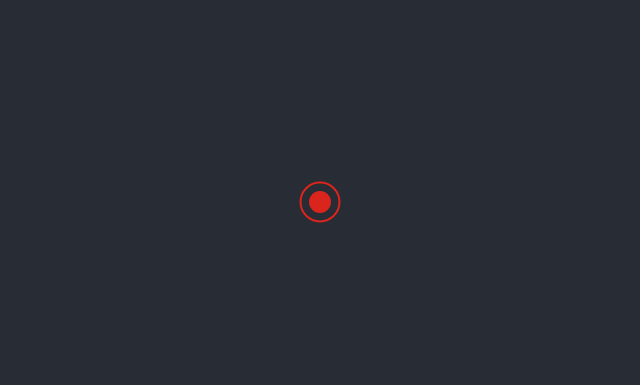
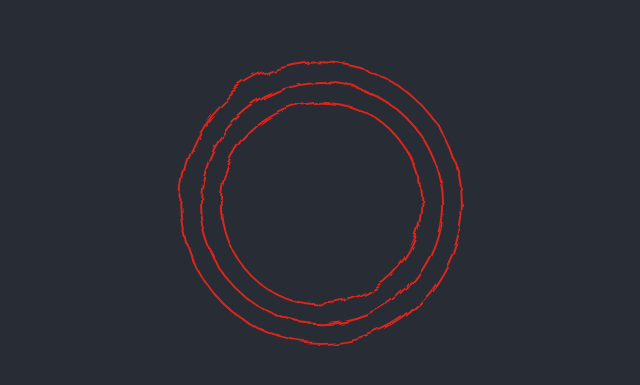
Before and after one commit to avroshk/tree-rings, a React (Create React App) app: page / in a window 1280 px wide. Shown: the part 195-580 px from the top of the page, without its empty margins (320-960 px from the left). Built offline with nearby package versions, Linux system fonts and the light colour scheme.

Commit message:
Using turbulence to animate squiggly lines

```diff
--- a/src/SVGRenderer.js
+++ b/src/SVGRenderer.js
@@ -1,35 +1,78 @@
-import React, { useState } from 'react';
+import React, { useState, useEffect, useRef } from 'react';
 import { useSpring, animated } from 'react-spring';
+import { Spring, config } from 'react-spring/renderprops';
 
 // variable for the namespace
 const svgns = "http://www.w3.org/2000/svg";
-const dx = 3;
-const dy = 3;
+
 const SVGRenderer = () => {
-  const [open, toggle] = useState(false);
-  const [h, setH] = useState(1);
-  const [v, setV] = useState(1);
+  const [direction, toggleDirection] = useState(false);
+  const [reset, setReset] = useState(false);
+  const [filterId, setFilterId] = useState(1);
+  const pathRef = useRef();
 
-  const { freq, verticalM, horizontalM, opacity } = useSpring({
-    reverse: open,
-    from: { verticalM: 200+dy*v, horizontalM: 200+dx*h, freq: '28.0'},
-    to: { verticalM: 200-dy*v, horizontalM: 200-dx*h, freq: '15.0'},
-    config: { duration:3000 },
-    onRest: () => {
-      toggle(!open);
-      setH(h > 0 ? 0 : 1);
-      setV(v > 0 ? 0 : 1);
-    }
-  });
+
 
   return (
-    <div>
-      <animated.svg xmlns={svgns} width="400" height="400" viewBox="0 0 400 400">
-        <animated.circle cx={200} cy={200} r={10} fill="#DA251D" stroke="#DA251D" strokeWidth={2} />
-        <animated.circle cx={200} cy={200} r={freq} fill="none" stroke="#DA251D" strokeWidth={2} />
-      </animated.svg>
+    <div onClick={() => { setFilterId(filterId > 0 ? 0 : filterId+1);} }>
+      <Spring
+        config={config.slow}
+        reset={reset}
+        reverse={direction}
+        from={{ dr: 20, cx: 200, cy: 200, r: 100, scale: 0, baseFreq: 0.01, numOctaves: 1  }}
+        to={{ dr: 5, cx: 175, cy: 175, r: 150, scale: 50, baseFreq: 0.1, numOctaves: 5 }}
+        config={{ duration: 2000 }}
+        onRest={() => { toggleDirection(!direction); setReset(true); }}>
+        {(props) => (
+            <svg xmlns={svgns} width="400" height="400" viewBox="0 0 400 400">
+              <defs>
+                <filter id="squiggly-0">
+                  <feTurbulence id="turbulence"
+                    baseFrequency={props.baseFreq}
+                    numOctaves={props.numOctaves}
+                    result="noise"
+                    seed={0} />
+                  <feDisplacementMap id="displacement" in="SourceGraphic" in2="noise" scale={props.scale} />
+                </filter>
+                <filter id="squiggly-1">
+                  <feTurbulence id="turbulence" baseFrequency="0.02" numOctaves="3" result="noise" />
+                  <feDisplacementMap in="SourceGraphic" in2="noise" scale="8" />
+                </filter>
+              </defs>
+              <circle
+                style={{"filter": `url(#squiggly-${filterId})`}}
+                stroke={"#DA251D"}
+                strokeWidth={2}
+                cx={props.cx}
+                cy={props.cy}
+                r={props.r}
+                ref={pathRef}
+                fill="none"
+              />
+              <circle
+                style={{"filter": `url(#squiggly-${filterId})`}}
+                stroke={"#DA251D"}
+                strokeWidth={2}
+                cx={props.cx}
+                cy={props.cy}
+                r={props.r+props.dr}
+                ref={pathRef}
+                fill="none"
+              />
+              <circle
+                style={{"filter": `url(#squiggly-${filterId})`}}
+                stroke={"#DA251D"}
+                strokeWidth={2}
+                cx={props.cx}
+                cy={props.cy}
+                r={props.r+2*props.dr}
+                ref={pathRef}
+                fill="none"
+              />
+            </svg>
+          )}
+      </Spring>
     </div>
-
   );
 }
 
```
Also changed, not shown: 1 other file (tests, documents, lock files or other folders).
